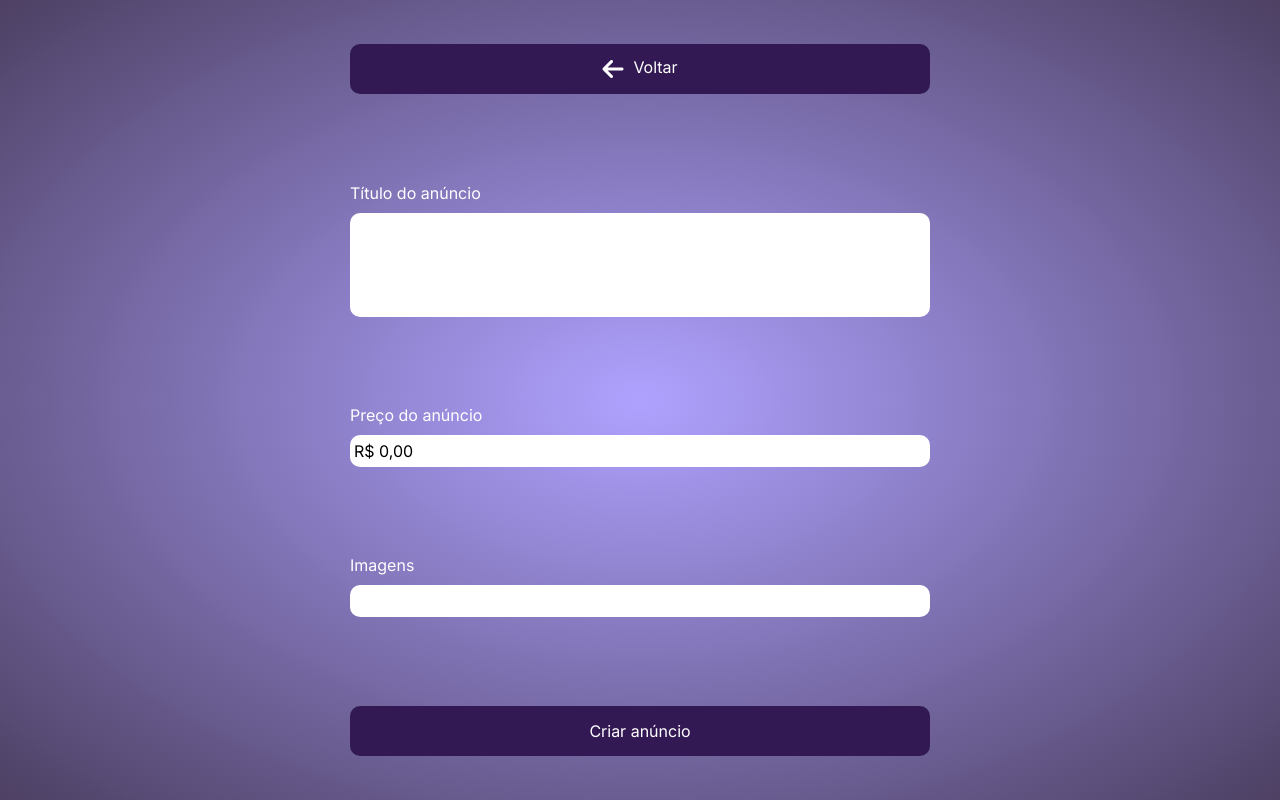
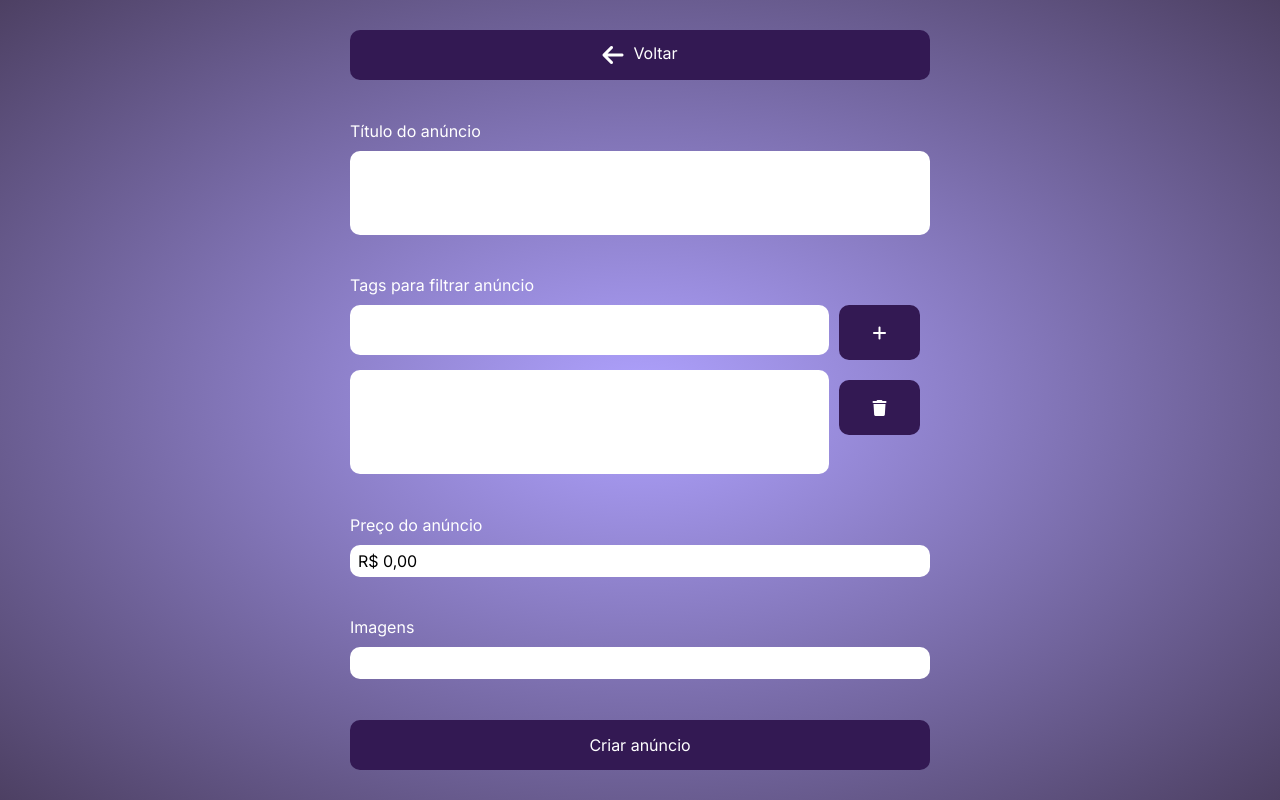
Before and after one commit to michelbaratella/compra-e-venda-react, a React (Vite) app: page /novo-anuncio in a window 1280 px wide. Built offline with nearby package versions, Linux system fonts and the light colour scheme.

Commit message:
added missing tags field

```diff
--- a/src/pages/tela-novo-anuncio/NovoAnuncio.css
+++ b/src/pages/tela-novo-anuncio/NovoAnuncio.css
@@ -5,16 +5,24 @@ textarea {
   height: 30px;
   border-radius: 10px;
   border-style: none;
-  text-indent: 2px;
+  text-indent: 6px;
   margin-top: 10px;
 }
 
 textarea {
   resize: none;
-  height: 100px;
+  height: 80px;
 }
 
-.form--buttons {
+.form {
+  height: 100vh;
+  display: flex;
+  flex-direction: column;
+  justify-content: space-evenly;
+  text-align: center;
+}
+
+.form__buttons {
   all: unset;
   cursor: pointer;
   transition: all 0.2s;
@@ -24,26 +32,18 @@ textarea {
   border-radius: 10px;
 }
 
-form--buttons:hover {
+form__buttons:hover {
   opacity: 0.8;
 }
 
-.form {
-  height: 100vh;
-  display: flex;
-  flex-direction: column;
-  justify-content: space-around;
-  text-align: center;
-}
-
-.backBtn {
+.form__back-btn {
   display: flex;
   justify-content: center;
   text-align: center;
   padding: 8px;
 }
 
-.backBtn__text {
+.form__back-btn__text {
   margin: 5px;
 }
 
@@ -53,3 +53,27 @@ form--buttons:hover {
   flex-direction: column;
   margin: 10px;
 }
+
+.form-tag {
+  display: flex;
+}
+
+.form-tag__input {
+  flex: 9;
+  padding: 10px;
+}
+
+.form-tag__input--select {
+  font-family: "Inter", sans-serif;
+  font-size: 16px;
+  border-radius: 10px;
+  border-style: none;
+  text-indent: 2px;
+  margin-top: 0;
+}
+
+.form-tag--btn {
+  flex: 1;
+  text-align: center;
+  height: 25px;
+}
--- a/src/pages/tela-novo-anuncio/NovoAnuncio.jsx
+++ b/src/pages/tela-novo-anuncio/NovoAnuncio.jsx
@@ -5,19 +5,21 @@ const formTemplate = {
   productName: "",
   productPrice: "R$ 0,00",
   productImage: "",
+  tags: [],
 };
 
 const NovoAnuncio = () => {
   const [form, setForm] = useState(formTemplate);
+  const [currTag, setCurrTag] = useState("");
 
   const handleSubmit = async (event) => {
     event.preventDefault();
     // Handle the form data in state
-    await console.log("Form submitted:", form);
-    setInterval(
+    await console.log(form);
+    /* setInterval(
       () => window.location.replace("http://localhost:5173/"),
       [1000]
-    );
+    ); */
   };
 
   const handleInputChange = (event) => {
@@ -42,16 +44,48 @@ const NovoAnuncio = () => {
     return "R$ " + result;
   };
 
+  const handleAddTag = () => {
+    if (currTag.trim().length > 0) {
+      const updatedTags = form.tags;
+      const newTag = currTag.trim();
+
+      updatedTags.push(newTag);
+
+      updateTags(updatedTags);
+      setCurrTag("");
+    }
+  };
+
+  const handleRemoveTags = (list) => {
+    if (list.length > 0) {
+      const selectedTags = [];
+
+      for (let i = 0; i < list.length; i++) {
+        selectedTags.push(list[i].label);
+      }
+
+      updateTags(form.tags.filter((tag) => !selectedTags.includes(tag)));
+    }
+  };
+
+  const updateTags = (updatedTags) => {
+    setForm((prev) => ({
+      ...prev,
+      tags: updatedTags,
+    }));
+  };
+
   return (
     <form onSubmit={handleSubmit} className="form">
       <button
         type="button"
-        className="backBtn form--buttons"
+        className="form__back-btn form__buttons"
         onClick={() => window.location.replace("http://localhost:5173/")}
       >
         <i className="fa-solid fa-arrow-left side-menu__side-buttons__icons"></i>
-        <span className="backBtn__text">Voltar</span>
+        <span className="form__back-btn__text">Voltar</span>
       </button>
+
       <span className="form__inputs">
         <label htmlFor="productName">Título do anúncio</label>
         <textarea
@@ -62,6 +96,54 @@ const NovoAnuncio = () => {
           className="form__input--title"
         />
       </span>
+
+      <span className="form__inputs">
+        <label htmlFor="currTag">Tags para filtrar anúncio</label>
+        <span className="form-tag">
+          <input
+            id="currTag"
+            type="text"
+            value={currTag}
+            className="form__input--title form-tag__input"
+            onChange={() =>
+              setCurrTag(document.querySelector("#currTag").value)
+            }
+          />
+          <button
+            type="button"
+            className="form__buttons form-tag--btn"
+            onClick={handleAddTag}
+          >
+            <i className="fa-solid fa-plus"></i>
+          </button>
+        </span>
+
+        <span className="form-tag">
+          <select
+            id="tagsList"
+            multiple
+            className="form-tag__input form-tag__input--select"
+          >
+            {form.tags.map((tag, i) => (
+              <option id="tagItem" key={i}>
+                {tag}
+              </option>
+            ))}
+          </select>
+          <button
+            type="button"
+            className="form__buttons form-tag--btn"
+            onClick={() =>
+              handleRemoveTags(
+                document.getElementById("tagsList").selectedOptions
+              )
+            }
+          >
+            <i className="fa-solid fa-trash"></i>
+          </button>
+        </span>
+      </span>
+
       <span className="form__inputs">
         <label htmlFor="productPrice">Preço do anúncio</label>
         <input
@@ -71,6 +153,7 @@ const NovoAnuncio = () => {
           onChange={handleInputChange}
         />
       </span>
+
       <span className="form__inputs">
         <label htmlFor="productImage">Imagens</label>
         <input
@@ -80,7 +163,8 @@ const NovoAnuncio = () => {
           onChange={handleInputChange}
         />
       </span>
-      <button type="submit" className="form--buttons">
+
+      <button type="submit" className="form__buttons">
         Criar anúncio
       </button>
     </form>
```
